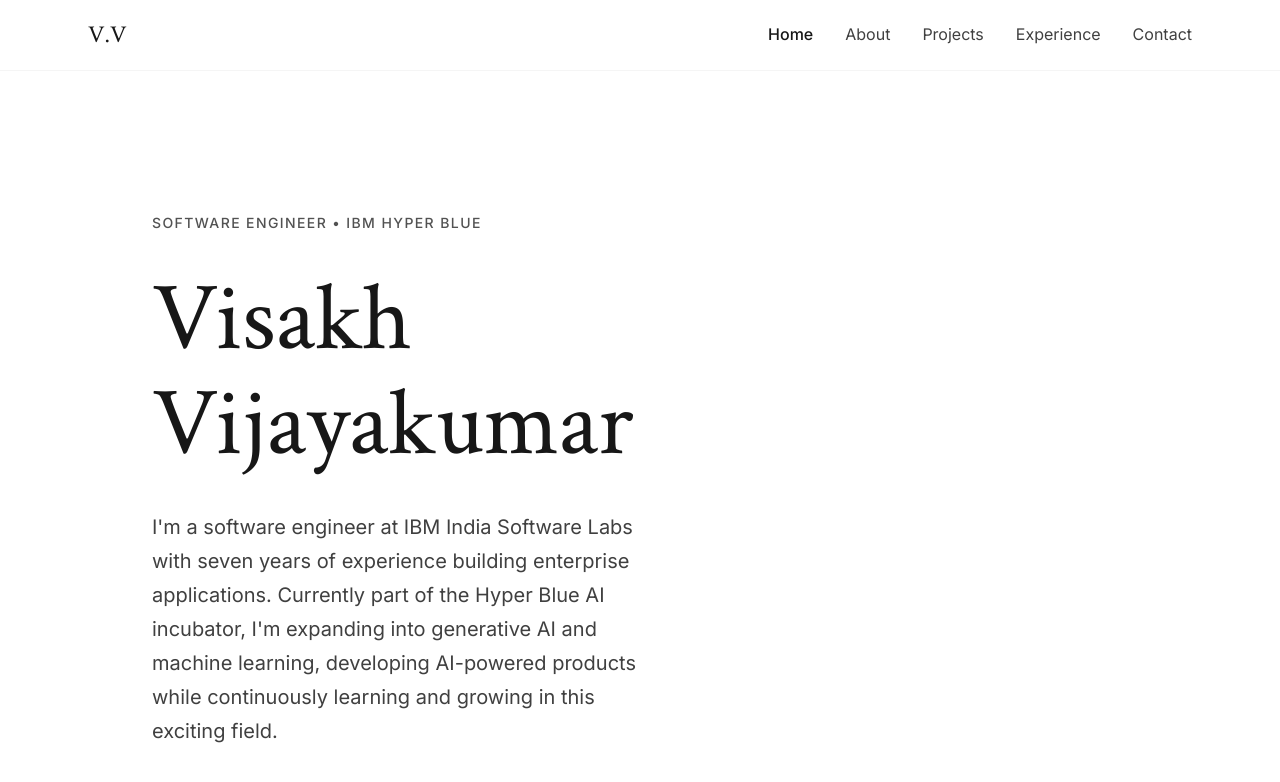
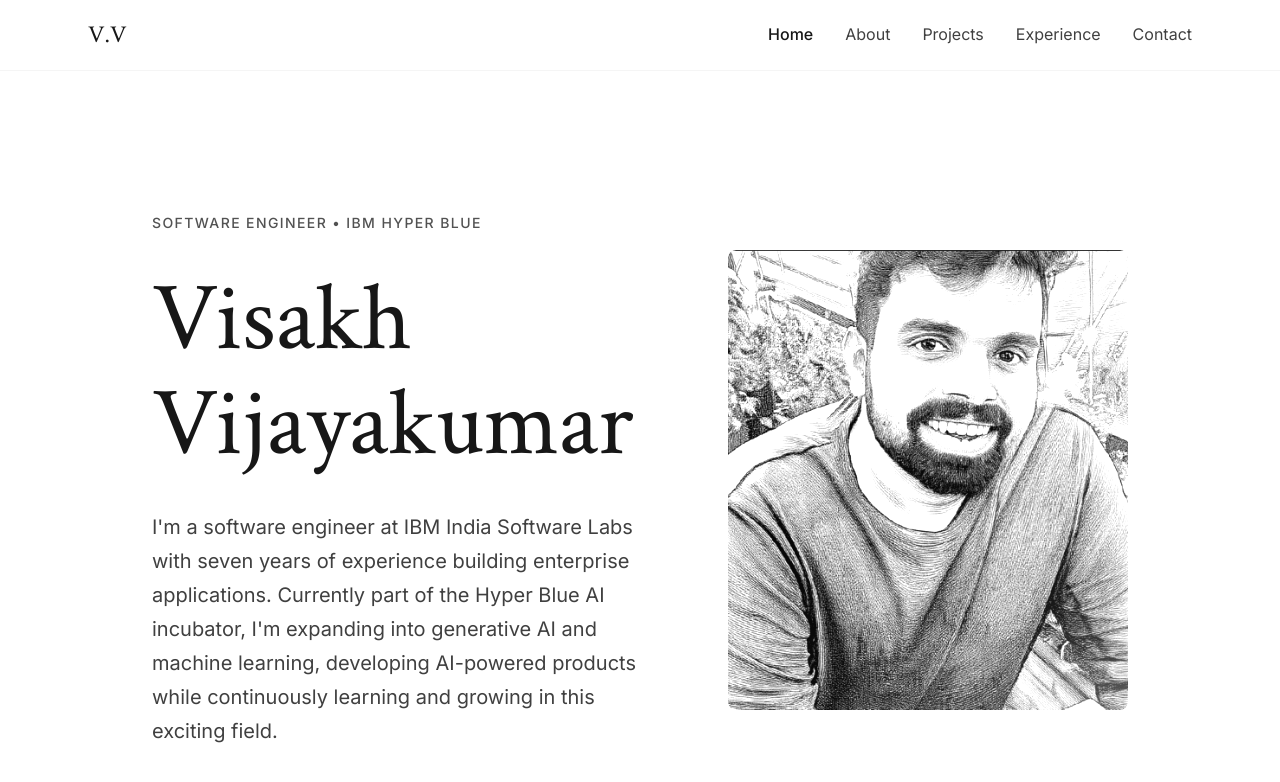
Before and after one commit to visakhvijayakumar-dev/visakh-portfolio, a React (Vite) app: page / in a window 1280 px wide. Shown: the top 782 px of the page. Built offline with nearby package versions, Linux system fonts and the light colour scheme; the HTML template or start-up script is replaced by a standard one.

Commit message:
Refactor code structure for improved readability and maintainability

```diff
--- a/src/index.css
+++ b/src/index.css
@@ -141,6 +141,71 @@ a {
   display: flex;
   flex-direction: column;
   gap: 2rem;
+}
+
+.home-content-with-photo {
+  display: grid;
+  grid-template-columns: 1fr;
+  gap: 3rem;
+  align-items: center;
+}
+
+.home-text-content {
+  display: flex;
+  flex-direction: column;
+  gap: 2rem;
+}
+
+.home-photo-section {
+  display: flex;
+  justify-content: center;
+  align-items: center;
+}
+
+.home-photo-container {
+  position: relative;
+  width: 320px;
+  height: 380px;
+  overflow: hidden;
+}
+
+.home-photo-container::after {
+  content: '';
+  position: absolute;
+  top: 0;
+  left: 0;
+  right: 0;
+  bottom: 0;
+  background: linear-gradient(
+    135deg,
+    rgba(255, 255, 255, 0.1) 0%,
+    rgba(255, 255, 255, 0) 20%,
+    rgba(255, 255, 255, 0) 80%,
+    rgba(255, 255, 255, 0.2) 100%
+  );
+  pointer-events: none;
+}
+
+.home-photo {
+  width: 100%;
+  height: 100%;
+  object-fit: cover;
+  object-position: center;
+  filter: contrast(110%) brightness(110%) grayscale(100%);
+  transition: all 0.3s ease;
+  border-radius: 8px;
+  mask: linear-gradient(
+    to bottom right,
+    rgba(0, 0, 0, 1) 10%,
+    rgba(0, 0, 0, 0.98) 30%,
+    rgba(0, 0, 0, 0.95) 70%,
+    rgba(0, 0, 0, 0.8) 100%
+  );
+}
+
+.home-photo:hover {
+  filter: contrast(120%) brightness(115%) grayscale(80%);
+  transform: scale(1.02);
 }
 
 .home-subtitle {
@@ -498,6 +563,16 @@ a {
     display: none !important;
   }
 
+  .home-content-with-photo {
+    grid-template-columns: 1fr 360px;
+    gap: 4rem;
+  }
+
+  .home-photo-container {
+    width: 360px;
+    height: 420px;
+  }
+
   .home-title {
     font-size: 5rem;
   }
@@ -528,6 +603,16 @@ a {
 }
 
 @media (min-width: 1024px) {
+  .home-content-with-photo {
+    grid-template-columns: 1fr 400px;
+    gap: 5rem;
+  }
+
+  .home-photo-container {
+    width: 400px;
+    height: 460px;
+  }
+
   .home-title {
     font-size: 6rem;
   }
--- a/src/pages/Home.jsx
+++ b/src/pages/Home.jsx
@@ -3,7 +3,8 @@ import React from 'react';
 const Home = () => {
   return (
     <div className="home-container">
-      <div className="home-content">
+      <div className="home-content-with-photo">
+        <div className="home-text-content">
           <p className="home-subtitle">
             SOFTWARE ENGINEER • IBM HYPER BLUE
           </p>
@@ -22,6 +23,18 @@ const Home = () => {
             </p>
           </div>
         </div>
+
+        <div className="home-photo-section">
+          <div className="home-photo-container">
+            {/* Replace the src with your actual photo path */}
+            <img
+              src="/src/assets/images/visakh.png"
+              alt="Visakh Vijayakumar"
+              className="home-photo"
+            />
+          </div>
+        </div>
+      </div>
     </div>
   );
 };
```
Also changed, not shown: src/assets/images/visakh.png (added). Lines whose indentation alone changed are shown as unchanged.
